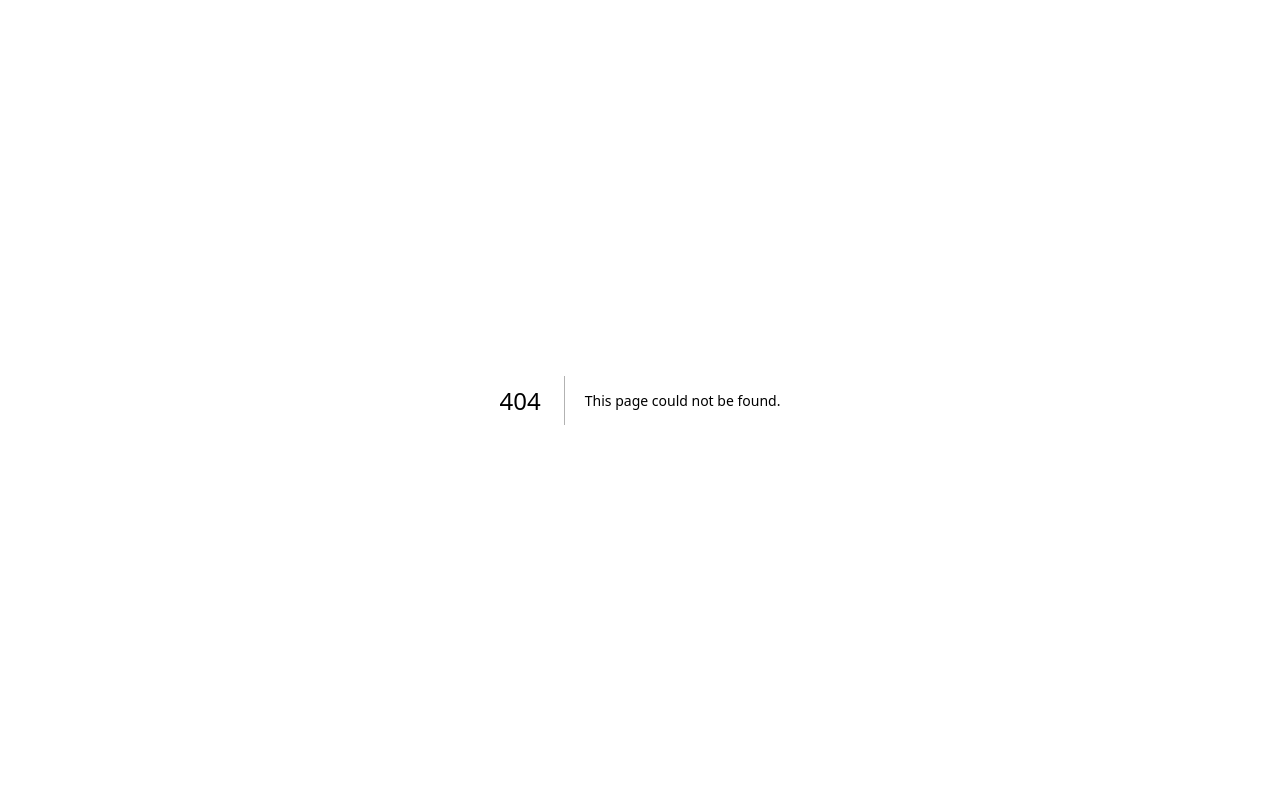
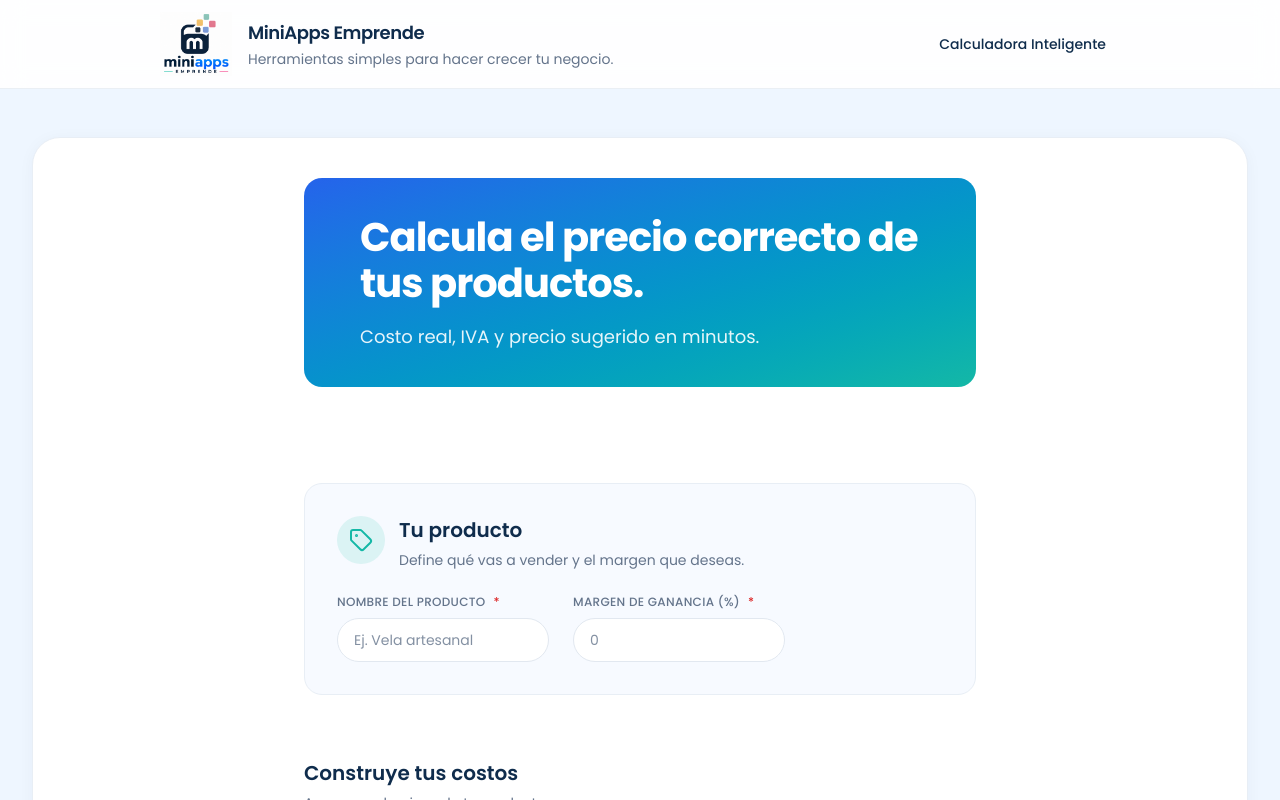
Before and after one commit to cortesdanielacl-web/miniapps-emprende, a Next.js app: page /calculadora-validacion in a window 1280 px wide. Before the commit this address had no page. Shown: the top 800 px of the page. Built offline with nearby package versions, Linux system fonts and the light colour scheme.

Commit message:
Nueva ruta de validación

```diff
--- /dev/null
+++ b/app/(tool)/calculadora-validacion/page.tsx
@@ -0,0 +1,20 @@
+import type { Metadata } from "next"
+
+import { PageContainer } from "@/components/common"
+import { CostCalculatorForm } from "@/features/calculadora-costos/calculadora-form"
+
+export const metadata: Metadata = {
+  title: "Calcula el precio correcto de tus productos",
+  description:
+    "Conoce el costo real, considera todos tus gastos, agrega automáticamente el IVA y obtén un precio sugerido de venta en pocos minutos.",
+}
+
+export default function CalculadoraValidacionPage() {
+  return (
+    <PageContainer size="xl" className="py-8 sm:py-10 lg:py-12">
+      <div className="rounded-[1.5rem] border border-[#E8EEF5] bg-white p-5 shadow-[0_2px_16px_rgb(15_44_76/0.04)] sm:rounded-[1.75rem] sm:p-8 lg:p-10">
+        <CostCalculatorForm />
+      </div>
+    </PageContainer>
+  )
+}
```
